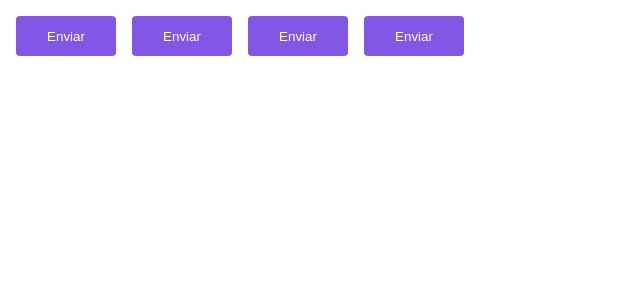
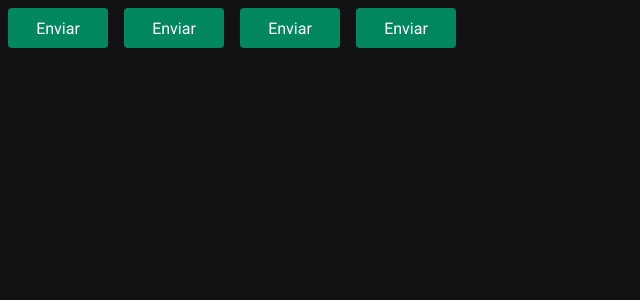
Before and after one commit to itl7git/02-ignite-timer, a React (Vite) app: page / in a window 1280 px wide. Shown: the top 300 px of the page, without its empty margins (0-640 px from the left). Built offline with nearby package versions, Linux system fonts and the light colour scheme.

Commit message:
Configurando o EsLint

```diff
--- a/index.html
+++ b/index.html
@@ -3,7 +3,16 @@
 
 <head>
   <meta charset="UTF-8" />
+
+  <link rel="preconnect" href="https://fonts.googleapis.com">
+  <link rel="preconnect" href="https://fonts.gstatic.com" crossorigin>
+
   <meta name="viewport" content="width=device-width, initial-scale=1.0" />
+
+
+  <link href="https://fonts.googleapis.com/css2?family=Roboto+Mono:wght@700&family=Roboto:wght@400;700&display=swap"
+    rel="stylesheet" />
+
   <title>Ignite Timer</title>
 </head>
 
--- a/package.json
+++ b/package.json
@@ -15,12 +15,13 @@
     "styled-components": "^6.0.3"
   },
   "devDependencies": {
+    "@rocketseat/eslint-config": "^2.0.1",
     "@types/react": "^18.0.37",
     "@types/react-dom": "^18.0.11",
     "@typescript-eslint/eslint-plugin": "^5.59.0",
     "@typescript-eslint/parser": "^5.59.0",
     "@vitejs/plugin-react": "^4.0.0",
-    "eslint": "^8.38.0",
+    "eslint": "^8.44.0",
     "eslint-plugin-react-hooks": "^4.6.0",
     "eslint-plugin-react-refresh": "^0.3.4",
     "typescript": "^5.0.2",
--- a/src/App.tsx
+++ b/src/App.tsx
@@ -1,6 +1,8 @@
-import { ThemeProvider } from 'styled-components';
-import { Button } from "./components/Button";
-import { defaultTheme } from './styles/themes/default';
+import { ThemeProvider } from 'styled-components'
+import { Button } from './components/Button'
+
+import { defaultTheme } from './styles/themes/default'
+import { GlobalStyle } from './styles/global'
 
 export function App() {
   return (
@@ -9,8 +11,9 @@
       <Button variant="secondary" />
       <Button variant="danger" />
       <Button variant="success" />
+
+      <GlobalStyle />
     </ThemeProvider>
-
   )
 }
 
--- a/src/components/Button.styles.ts
+++ b/src/components/Button.styles.ts
@@ -1,9 +1,9 @@
-import styled, { css } from 'styled-components';
+import styled, { css } from 'styled-components'
 
-export type ButtonVariant = 'primary' | 'secondary' | 'danger' | 'success';
+export type ButtonVariant = 'primary' | 'secondary' | 'danger' | 'success'
 
 interface ButtonContainerProps {
-  variant: ButtonVariant;
+  variant: ButtonVariant
 }
 
 const buttonVariants = {
@@ -20,17 +20,16 @@
   border: 0;
   margin: 8px;
 
+  background-color: ${(props) => props.theme['green-500']};
+  color: ${(props) => props.theme.white};
 
-  background-color: ${props => props.theme.primary};
-  color: ${props => props.theme.white};
-
-  /* ${props => {
+  /* ${(props) => {
     return css`
       background-color: ${buttonVariants[props.variant]};
       color: white;
       border: none;
       border-radius: 5px;
       cursor: pointer;
-      `;
+    `
   }} */
 `
--- a/src/components/Button.tsx
+++ b/src/components/Button.tsx
@@ -1,7 +1,7 @@
-import { ButtonContainer, ButtonVariant } from './Button.styles';
+import { ButtonContainer, ButtonVariant } from './Button.styles'
 
 interface ButtonProps {
-  variant?: ButtonVariant;
+  variant?: ButtonVariant
 }
 
 export function Button({ variant = 'primary' }: ButtonProps) {
--- /dev/null
+++ b/src/styles/global.ts
@@ -0,0 +1,28 @@
+import { createGlobalStyle } from 'styled-components'
+
+export const GlobalStyle = createGlobalStyle`
+  * {
+    margin: 0;
+    padding: 0;
+    box-sizing: border-box;
+  }
+
+  :focus {
+    outline: 0;
+    box-shadow: 0 0 0 2px ${(props) => props.theme['green-500']};
+  }
+
+  body {
+    background: ${(props) => props.theme['gray-900']};
+    color: ${(props) => props.theme['gray-300']};
+  }
+
+  body, input, textarea, button {
+    font-family: 'Roboto', sans-serif;
+    font-weight: 400;
+    font-size: 1rem;
+  }
+
+
+
+`
--- a/src/styles/themes/default.ts
+++ b/src/styles/themes/default.ts
@@ -1,5 +1,21 @@
 export const defaultTheme = {
-  primary: '#8257e6',
-  secondary: 'orange',
-  white: '#ffffff'
+  white: '#FFF',
+
+  'gray-100': '#E1E1E6',
+  'gray-300': '#C4C4CC',
+  'gray-400': '#8D8D99',
+  'gray-500': '#7C7C8A',
+  'gray-600': '#323238',
+  'gray-700': '#29292E',
+  'gray-800': '#202024',
+  'gray-900': '#121214',
+
+  'green-300': '#00B37E',
+  'green-500': '#00875F',
+  'green-700': '#015F43',
+
+  'red-500': '#AB222E',
+  'red-700': '#7A1921',
+
+  'yellow-500': '#FBA94C',
 }
```
Also changed, not shown: src/@types/styles.d.ts (+5 -4 lines), .eslintrc.cjs (deleted), .eslintrc.json (added), 1 other file (tests, documents, lock files or other folders).
